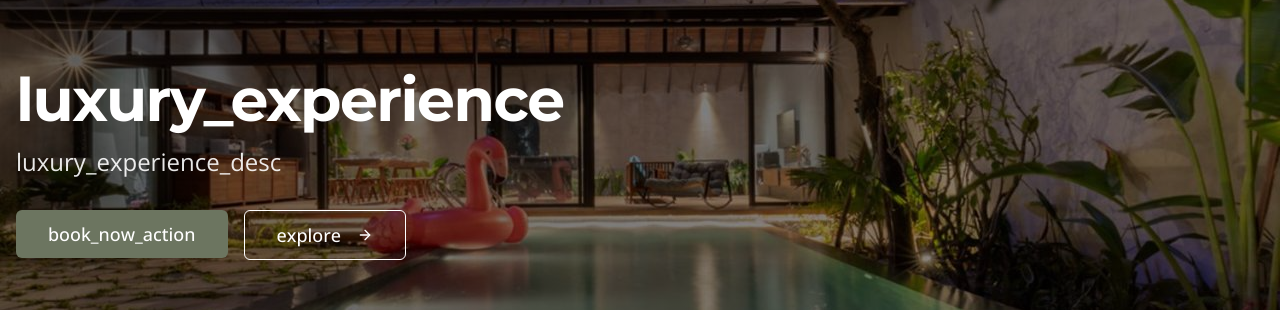
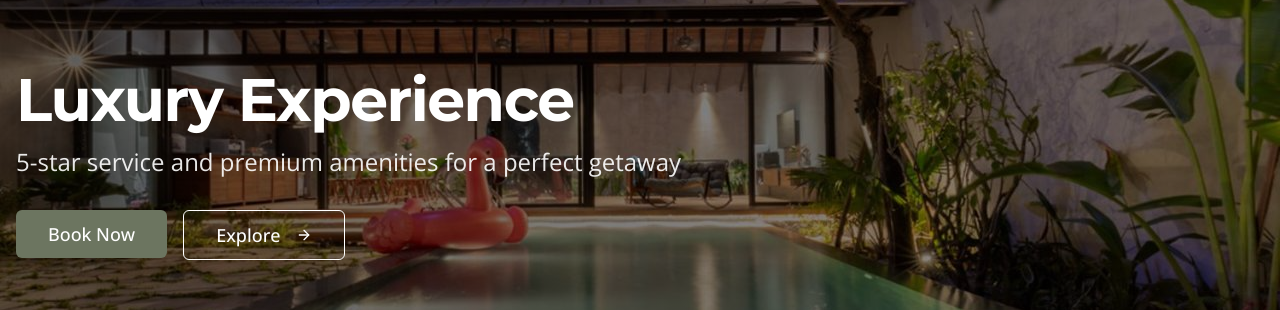
Before and after one commit to Nguyenvanhuy2005/beachstay-hub, a React (Vite) app: page / in a window 1280 px wide. Shown: the part 315-625 px from the top of the page. Built offline with nearby package versions, Linux system fonts and the light colour scheme; no server answers; the database is empty.

Commit message:
Fix: Resolve duplicate translation keys
The commit fixes the TypeScript errors caused by duplicate translation keys in the `src/translations/index.ts` file.

```diff
--- a/src/translations/index.ts
+++ b/src/translations/index.ts
@@ -22,7 +22,9 @@ export type TranslationKey =
   | 'name' | 'phone_number' | 'special_requests' | 'payment_method' | 'credit_card' | 'bank_transfer' | 'confirm_booking'
   | 'booking_summary' | 'total_nights' | 'room_price' | 'taxes_fees' | 'total_price'
   | 'admin_title' | 'dashboard' | 'bookings' | 'customers' | 'reports' | 'settings' | 'logout'
-  | 'error_title' | 'error_description' | 'back_to_home';
+  | 'error_title' | 'error_description' | 'back_to_home'
+  | 'book_now_action' | 'explore' | 'peaceful_space' | 'peaceful_space_desc' | 'luxury_experience'
+  | 'luxury_experience_desc' | 'premium_amenities' | 'premium_amenities_desc';
 
 const viTranslations = {
   // Home page
@@ -41,9 +43,19 @@ const viTranslations = {
 
   // Common buttons
   book_now: "Đặt Phòng",
+  book_now_action: "Đặt Phòng Ngay",
+  explore: "Khám Phá",
   learn_more: "Tìm Hiểu Thêm",
   view_all: "Xem Tất Cả",
   view_details: "Xem Chi Tiết",
+
+  // Hero section
+  peaceful_space: "Không Gian Yên Bình",
+  peaceful_space_desc: "Tận hưởng kỳ nghỉ trong không gian yên bình tại Annam Village",
+  luxury_experience: "Trải Nghiệm Đẳng Cấp",
+  luxury_experience_desc: "Dịch vụ 5 sao và tiện nghi cao cấp cho kỳ nghỉ hoàn hảo",
+  premium_amenities: "Tiện Nghi Cao Cấp",
+  premium_amenities_desc: "Hồ bơi, nhà hàng, spa và nhiều tiện ích đẳng cấp",
 
   // About section
   about_title: "Về Annam Village",
@@ -73,7 +85,6 @@ const viTranslations = {
 
   // Footer
   links: "Liên Kết",
-  contact: "Liên Hệ",
   subscribe: "Đăng Ký Nhận Tin",
   subscribe_desc: "Đăng ký để nhận thông tin ưu đãi mới nhất từ chúng tôi",
   your_email: "Email của bạn",
@@ -177,9 +188,19 @@ const enTranslations = {
 
   // Common buttons
   book_now: "Book Now",
+  book_now_action: "Book Now",
+  explore: "Explore",
   learn_more: "Learn More",
   view_all: "View All",
   view_details: "View Details",
+
+  // Hero section
+  peaceful_space: "Peaceful Space",
+  peaceful_space_desc: "Enjoy your vacation in a peaceful atmosphere at Annam Village",
+  luxury_experience: "Luxury Experience",
+  luxury_experience_desc: "5-star service and premium amenities for a perfect getaway",
+  premium_amenities: "Premium Amenities",
+  premium_amenities_desc: "Swimming pool, restaurant, spa and many more luxurious facilities",
 
   // About section
   about_title: "About Annam Village",
@@ -285,7 +306,6 @@ const enTranslations = {
   admin_title: "Admin",
   dashboard: "Dashboard",
   bookings: "Bookings",
-  rooms: "Rooms",
   customers: "Customers",
   reports: "Reports",
   settings: "Settings",
```
